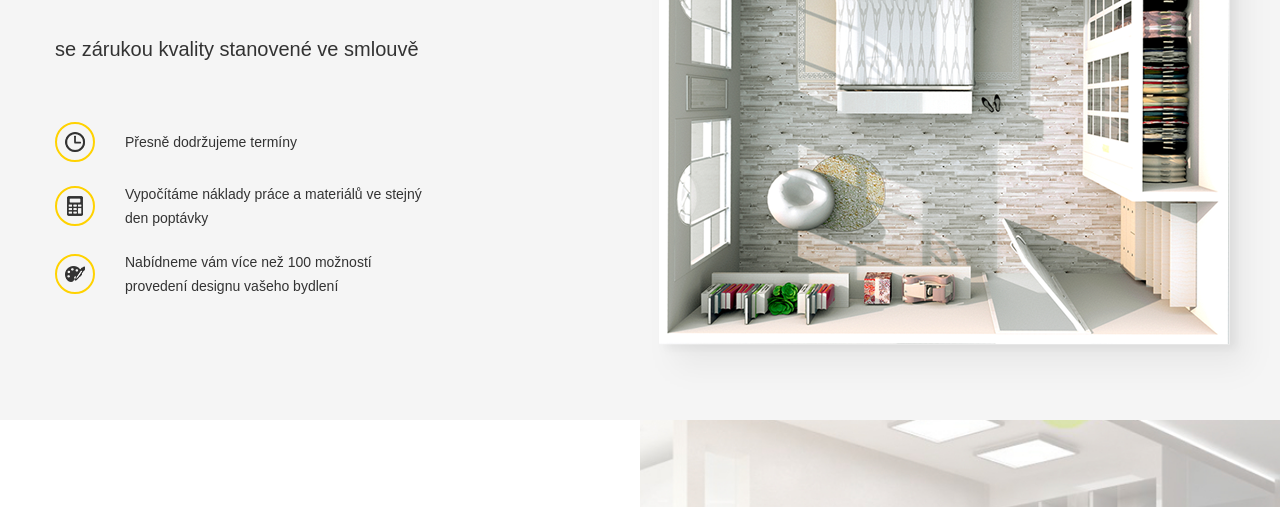
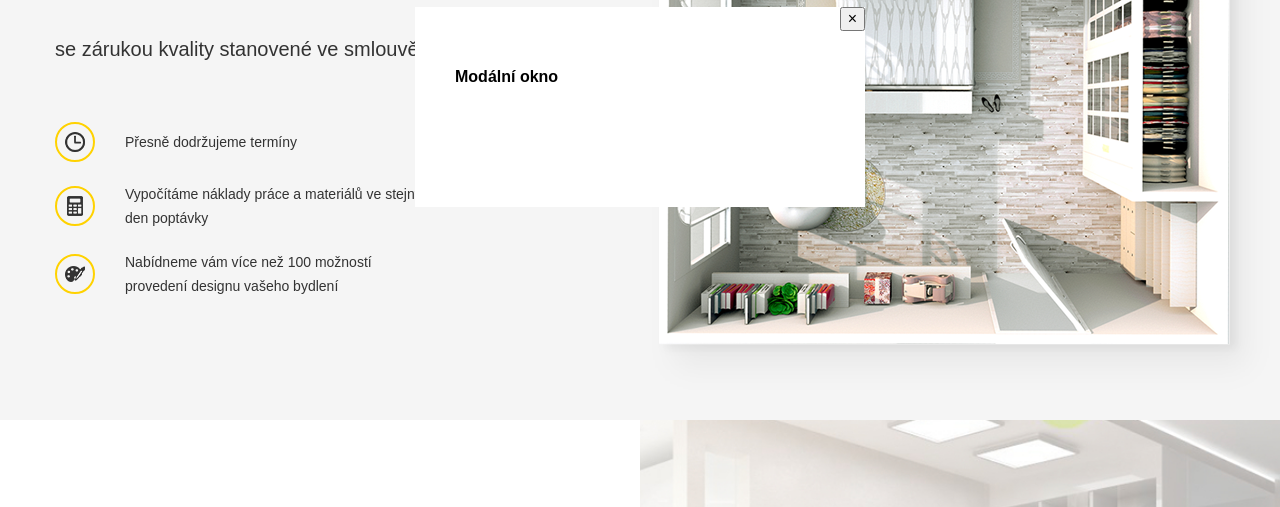
Before and after one commit to DarfusL/build, a plain HTML site: page src/index.html in a window 1280 px wide. Both pictures are taken after a click on the button "Zavolejte mi". Shown: the part 293-800 px from the top of the page. Drawn offline with Linux system fonts and the light colour scheme.

Commit message:
připojení js

```diff
--- a/src/index.html
+++ b/src/index.html
@@ -21,7 +21,7 @@
                         <span class="header__adres">Praha</span>
                         <a href="tel:+420777167699" class="header__phone">+420 777 167 699</a>
                     </div>
-                    <button class="button header__button">Zavolejte mi</button>
+                    <button class="button header__button" id="button">Zavolejte mi</button>
                 </div>
             </div>
         </div>
@@ -104,5 +104,13 @@
         </section>
 
     </main>
+      <div class="modal" id="modal">
+        <div class="modal-dialog">
+            <button class="modal-dialog__close" id="close">&times;</button>
+           <h4 class="modal-dialog__title">Modální okno</h4>
+        </div>
+      </div>
+
+      <script src="js/main.js"></script>
 </body>
 </html>
--- /dev/null
+++ b/src/js/main.js
@@ -0,0 +1,10 @@
+var button = document.querySelector('#button');
+var modal = document.querySelector('#modal');
+var close = document.querySelector('#close');
+
+button.addEventListener('click', function (){
+    modal.classList.add('modal_active');
+});
+close.addEventListener('click', function (){
+    modal.classList.remove('modal_active');
+});
--- a/src/sass/style.sass
+++ b/src/sass/style.sass
@@ -183,6 +183,7 @@ img
         display: flex
         justify-content: space-between
 
+
     &-p
         width: 171px
         height: 39px
@@ -192,7 +193,6 @@ img
         line-height: 24px
         text-align: left
         margin-top:2px
-
 
     &__text
         display: flex
@@ -215,3 +215,27 @@ img
         text-decoration: none
         margin-top: 10px
         +bold
+
+.modal
+    position: fixed
+    left: 0
+    top: 0
+    width: 100%
+    height: 100%
+    border-color: rgba(#000, .5 )
+    display: none
+    &_active
+        display: flex
+
+    &-dialog
+        margin: auto
+        max-width: 450px
+        width: 90%
+        min-height: 200px
+        background-color: #fff
+        padding: 40px
+        position: relative
+        &__close
+            position: absolute
+            right: 0
+            top: 0
```
Also changed, not shown: src/css/style.css, 1 other file.
